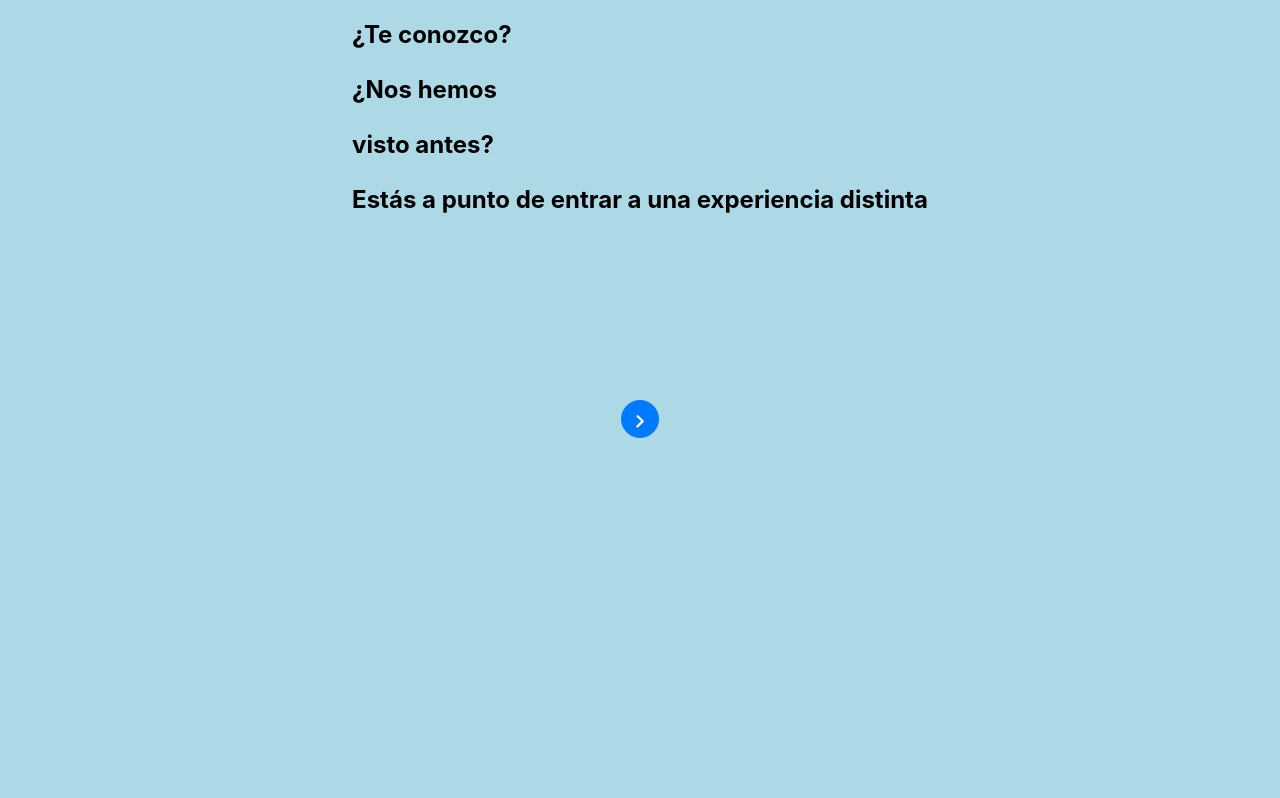
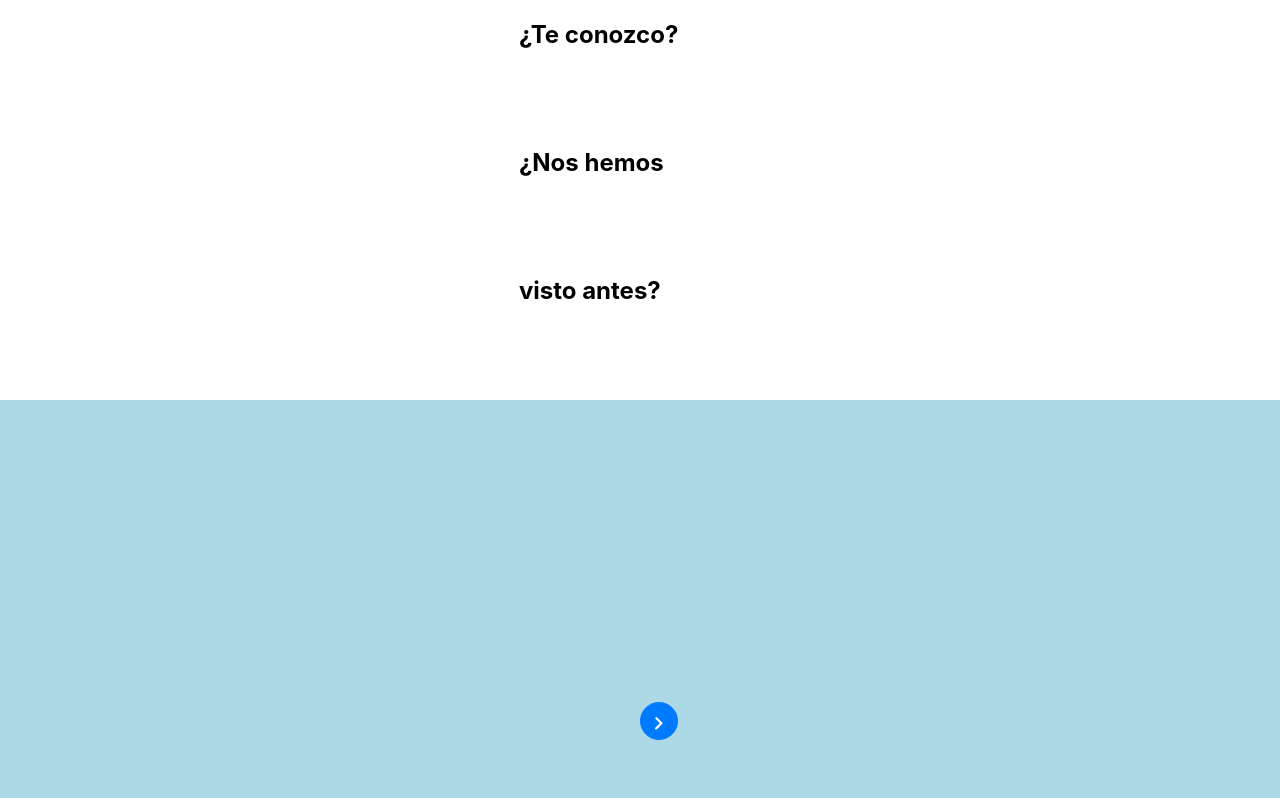
Before and after one commit to juanberme/PDG2_Phone, a React (Create React App) app: page / in a window 1280 px wide. Shown: the top 798 px of the page. Built offline with nearby package versions, Linux system fonts and the light colour scheme.

Commit message:
Diseño: Pasar de figma a Web

```diff
--- a/src/components/PDGButton.js
+++ b/src/components/PDGButton.js
@@ -11,7 +11,7 @@ export const PDGButton = () => {
   }
 
   return (
-      <div>
+      <div className='Btn_icon'>
         <Button onClick={handleClick} icon="pi pi-angle-right" size='large' rounded/>
       </div>
   )
--- a/src/routes/Begin.jsx
+++ b/src/routes/Begin.jsx
@@ -9,8 +9,13 @@ export default function Begin(){
             <h1 className='fullCont_Ln' id='l1'>¿Te conozco?</h1>
             <h1 className='fullCont_Ln' id='l2'>¿Nos hemos </h1>
             <h1 className="fullCont_Ln" id='l3'>visto antes?</h1>
-
-            <h1 className="fullCont_Ln" id='l4'>Estás a punto de entrar a una experiencia distinta</h1>
+            <h1 className="fullCont_Ln" id='l4'>Bienvenido,</h1>
+            <h1 className="fullCont_Ln" id="l5">te invito a que juntos</h1>
+            <h1 className="fullCont_Ln" id="l6">experimentemos</h1>
+            <h1 className="fullCont_Ln" id="l7">esta nueva forma</h1>
+            <h1 className="fullCont_Ln" id="l8">de conocernos</h1>
+            <h1 className="fullCont_Ln" id="l9">Toca aquí</h1>
+            <h1 className="fullCont_Ln" id="l0">para continuar</h1>
         </section>
         <section className='fullCont_Btn'>
             <PDGButton/>
--- a/src/styles/beginPage.css
+++ b/src/styles/beginPage.css
@@ -8,28 +8,15 @@
     align-items: center;
 
     box-sizing: content-box;
+
+    position: relative;
 }
 
-.fullCont_Ttl{
-
+.fullCont_Btn{
+    position: absolute;
+    bottom: 0px;
 }
 
-.fullCont_Ln{
-    height: 35px;
+.Btn_icon{
+    position: absolute;
 }
-
-#l1{
-
-}
-
-#l2{
-
-}
-
-#l3{
-
-}
-
-#l4{
-
-}
--- a/src/styles/mediaqueries.css
+++ b/src/styles/mediaqueries.css
@@ -1,25 +1,81 @@
 @media all and (min-width: 750px) and (max-width: 1079px){
-    #root{
+
+    .fullCont_Ln{
+        height: 75px;
+    }
+
+    .fullCont_Btn{
+        width: 100%;
+        height: 50%;
         background-color: lightcoral;
-       }
+    }
+
+    .Btn_icon{
+        width: fit-content;
+        height: fit-content;
+        bottom: 15%;
+        left: 50%;
+    }
 }
 
 @media all and (min-width: 1080px) and (max-width: 1178px){
-    #root{
+    /**/
+    .fullCont_Ln{
+        height: 108px;
+    }
+
+    .fullCont_Btn{
+        width: 100%;
+        height: 50%;
         background-color: lightgreen;
-       }
+    }
+
+    .Btn_icon{
+        width: fit-content;
+        height: fit-content;
+        bottom: 15%;
+        left: 50%;
+    }
 }
 
 @media all and (min-width: 1179px) and (max-width: 1289px){
-    #root{
+
+    .fullCont_Ln{
+        height: 108px;
+    }
+
+    .fullCont_Btn{
+        width: 100%;
+        height: 50%;
         background-color: lightblue;
-       }
+    }
+
+    .Btn_icon{
+        width: fit-content;
+        height: fit-content;
+        bottom: 15%;
+        left: 50%;
+    }
 }
 
 @media all and (min-width: 1290px) and (max-width: 1439px){
-    #root{
+
+    .fullCont_Ln{
+        height: 108px;
+    }
+
+    .fullCont_Btn{
+        width: 100%;
+        height: 50%;
         background-color: lightyellow;
-       }
+    }
+
+    .Btn_icon{
+        width: fit-content;
+        height: fit-content;
+        bottom: 15%;
+        left: 50%;
+    }
 
        @media all and (max-height: 1079px){
         #root{
@@ -29,10 +85,23 @@
 }
 
 @media all and (min-width: 1440px){
-    #root{
+
+    .fullCont_Ln{
+        height: 108px;
+    }
+
+    .fullCont_Btn{
+        width: 100%;
+        height: 50%;
         background-color: lightslategray;
-       }
+    }
 
+    .Btn_icon{
+        width: fit-content;
+        height: fit-content;
+        bottom: 15%;
+        left: 50%;
+    }
        @media all and (max-height: 1079px){
         #root{
             background-color: lightcoral;
```
